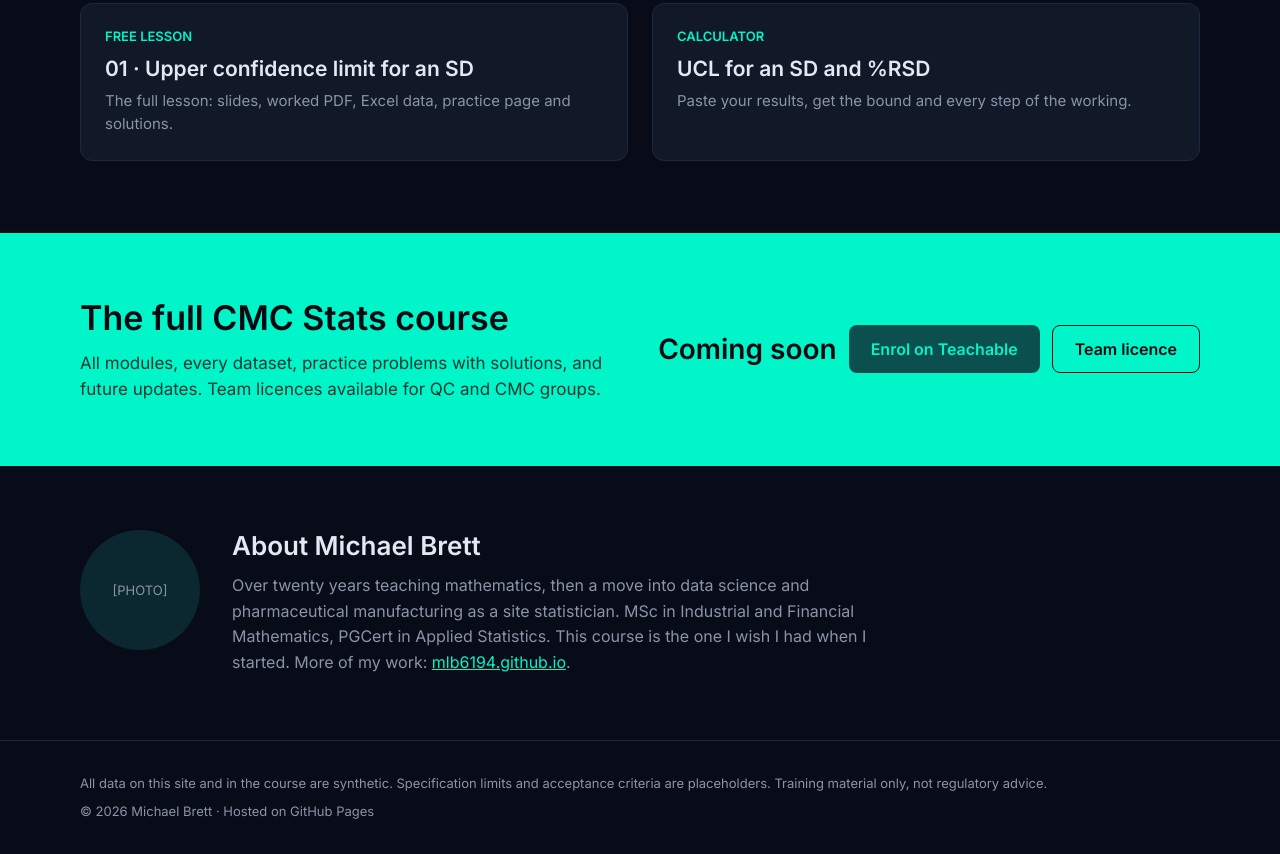
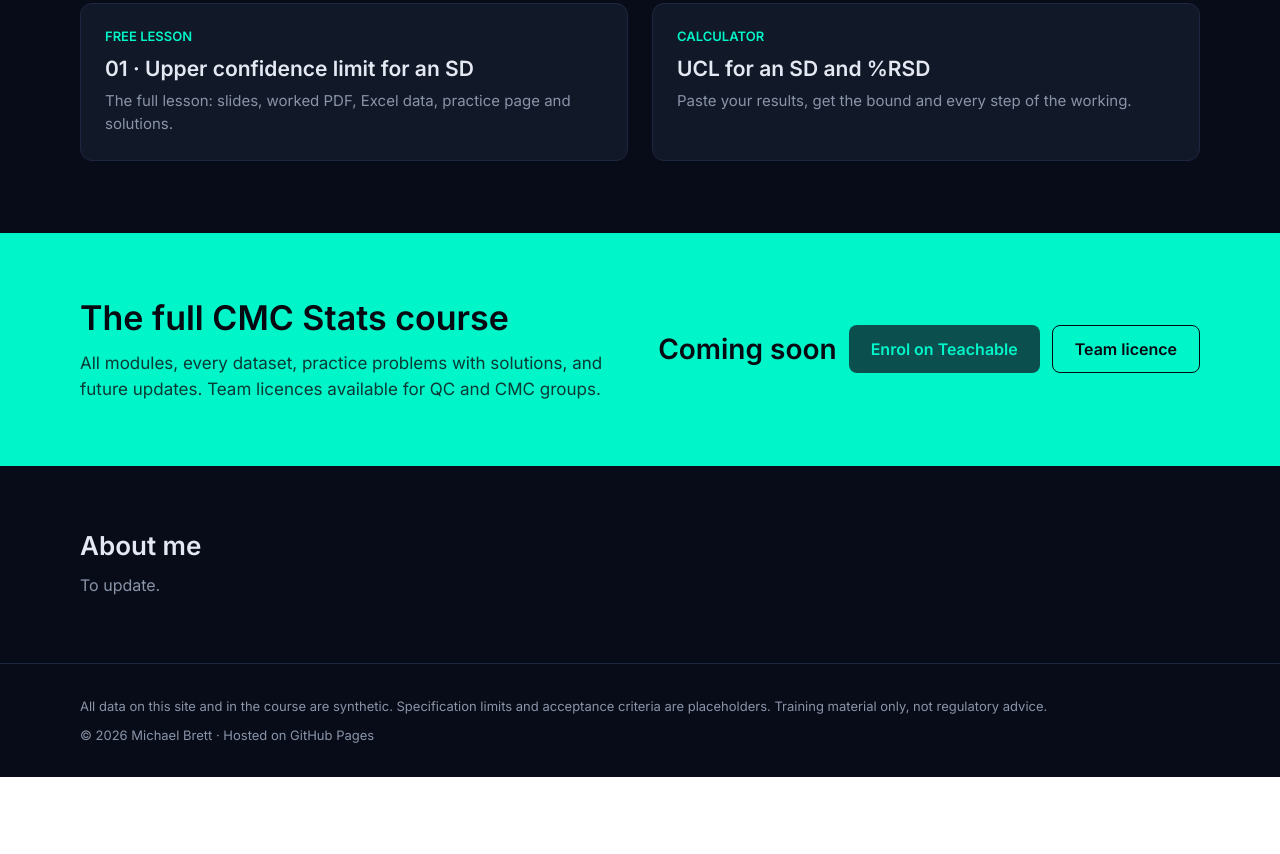
Before and after one commit to mlb6194/cmc-stats, a plain HTML site: page index.html in a window 1280 px wide. Shown: the part 2078-2932 px from the top of the page. After the commit the page ends 2855 px from the top, so only its background shows below. Drawn offline with Linux system fonts and the light colour scheme.

Commit message:
Replace the About text with a placeholder
Heading "About me" and "To update" until the real text is written.

Co-Authored-By: Claude Opus 5.5 <noreply@anthropic.com>
Claude-Session: https://claude.ai/code/session_011xtxXE2SuKzdNiQcAyUQJj

```diff
--- a/index.html
+++ b/index.html
@@ -142,12 +142,9 @@
 </div>
 </section>
 
-<section id="about" style="max-width: 1120px; margin: 0 auto; padding: 64px 24px; display: flex; flex-wrap: wrap; gap: 32px">
-<div style="flex: 0 0 120px; height: 120px; border-radius: 60px; background: var(--accent-tint); display: flex; align-items: center; justify-content: center; font-size: 13px; color: var(--muted)">[PHOTO]</div>
-<div style="flex: 1 1 520px; min-width: 0">
-<h2 style="margin: 0 0 12px; font-family: Inter, sans-serif; font-weight: 600; font-size: 26px">About Michael Brett</h2>
-<p style="margin: 0; font-size: 16px; line-height: 1.6; color: var(--muted); max-width: 680px">Over twenty years teaching mathematics, then a move into data science and pharmaceutical manufacturing as a site statistician. MSc in Industrial and Financial Mathematics, PGCert in Applied Statistics. This course is the one I wish I had when I started. More of my work: <a href="https://mlb6194.github.io/">mlb6194.github.io</a>.</p>
-</div>
+<section id="about" style="max-width: 1120px; margin: 0 auto; padding: 64px 24px">
+<h2 style="margin: 0 0 12px; font-family: Inter, sans-serif; font-weight: 600; font-size: 26px">About me</h2>
+<p style="margin: 0; font-size: 16px; line-height: 1.6; color: var(--muted)">To update.</p>
 </section>
 
 <footer style="border-top: 1px solid var(--line)">
```
